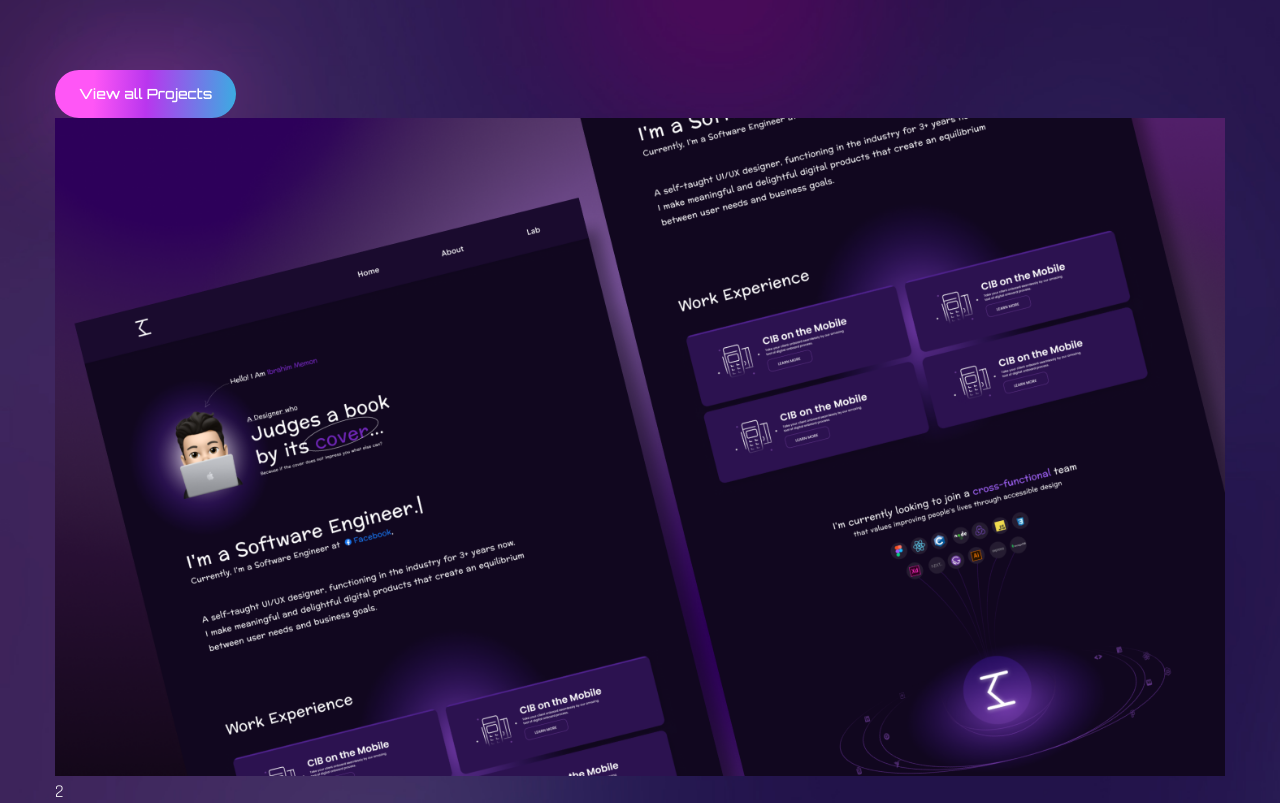
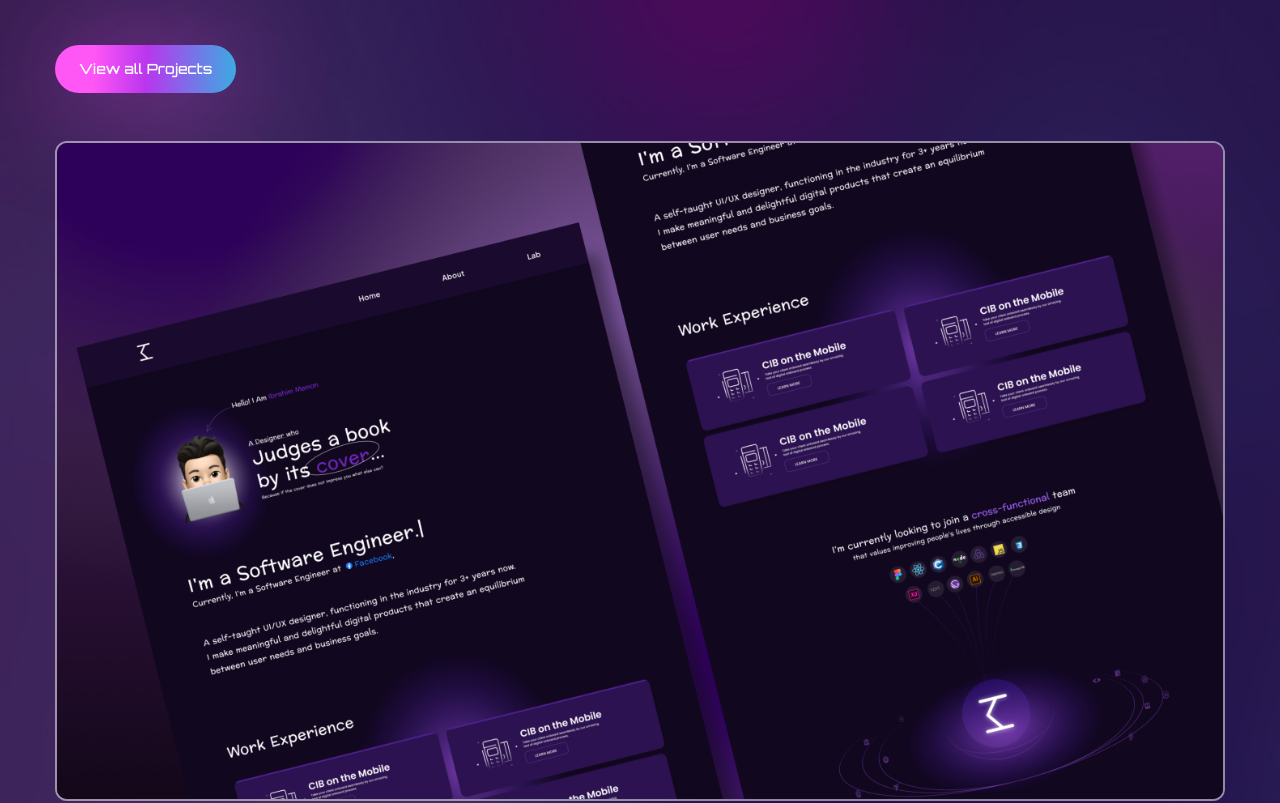
Before and after one commit to KingKonaTheFirst/react-portfolio2, a React (Create React App) app: page / in a window 1280 px wide. Shown: the part 2629-3432 px from the top of the page. Built offline with nearby package versions, Linux system fonts and the light colour scheme; a web font is replaced by a local one.

Commit message:
did some work animations

```diff
--- a/src/components/Work.js
+++ b/src/components/Work.js
@@ -11,9 +11,8 @@ const Work = () => {
   return (
     <div id="work" className="section">
       <div className="container mx-auto">
-        <div>
-          <div>
-            <div>
+        <div className="flex flex-col lg:flex-row gap-x-10">
+          <div className="flex-1 flex flex-col gap-y-12 mb-10 lg:mb-0">
             {/* text */}
             <div>
               <h2 className="h2 leading-tight text-accent">
@@ -22,24 +21,35 @@ const Work = () => {
               </h2>
               <p className="max-w-sm mb-16">
                 I recently had the opportunity to develop a full-stack website
-                  for Osprey BP, a dynamic project that showcased my
-                  comprehensive web development skills. This endeavor
-                  encompassed everything from the ground-up construction of the
-                  website to integrating advanced SEO strategies. My role
-                  extended beyond the initial development, as I continued to
-                  provide ongoing support and updates, ensuring the site
-                  remained optimized, secure, and ahead in the ever-evolving
-                  digital landscape. This project was a testament to my ability
-                  to deliver a complete and robust online solution, tailored to
-                  meet the specific needs of Osprey BP.
+                for Osprey BP, a dynamic project that showcased my comprehensive
+                web development skills. This endeavor encompassed everything
+                from the ground-up construction of the website to integrating
+                advanced SEO strategies. My role extended beyond the initial
+                development, as I continued to provide ongoing support and
+                updates, ensuring the site remained optimized, secure, and ahead
+                in the ever-evolving digital landscape. This project was a
+                testament to my ability to deliver a complete and robust online
+                solution, tailored to meet the specific needs of Osprey BP.
               </p>
               <button className="btn btn-sm">View all Projects</button>
             </div>
             {/* image */}
-              <div>
+            <div className="group relative overflow-hidden border-2 border-white/50 rounded-xl">
               {/* overlay */}
-                <div></div>
-              <img src={img1} alt="" />
+              <div className="group-hover:bg-black/70 w-full h-full absolute z-40 transtion-all duration-300"></div>
+              <img
+                className="group-hover:scale-125 transtion all duration-500"
+                src={img1}
+                alt=""
+              />
+              {/* title */}
+              <div className="absolute -bottom-full left-12 group-hover:bottom-24 transtion-all duration-500 z-50">
+                <span className="text-gradient">FullStack Development</span>
+              </div>
+              {/* subtitle */}
+              <div className="absolute -bottom-full left-12 group-hover:bottom-14 transtion-all duration-700 z-50">
+                <span className="text-white text-3xl">Osprey BP</span>
+              </div>
             </div>
           </div>
         </div>
@@ -47,7 +57,6 @@ const Work = () => {
         <div>3</div>
       </div>
     </div>
-    </div>
   );
 };
 
```
Lines whose indentation alone changed are shown as unchanged.
